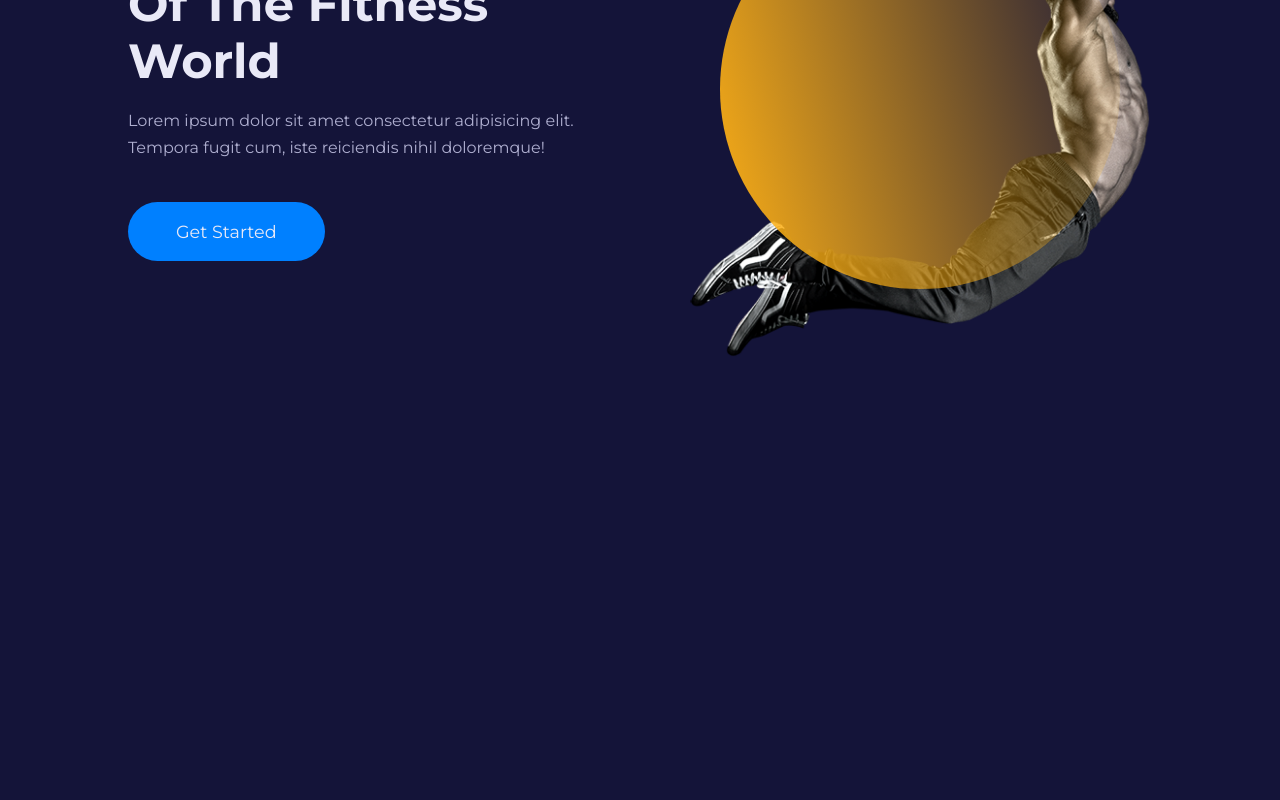
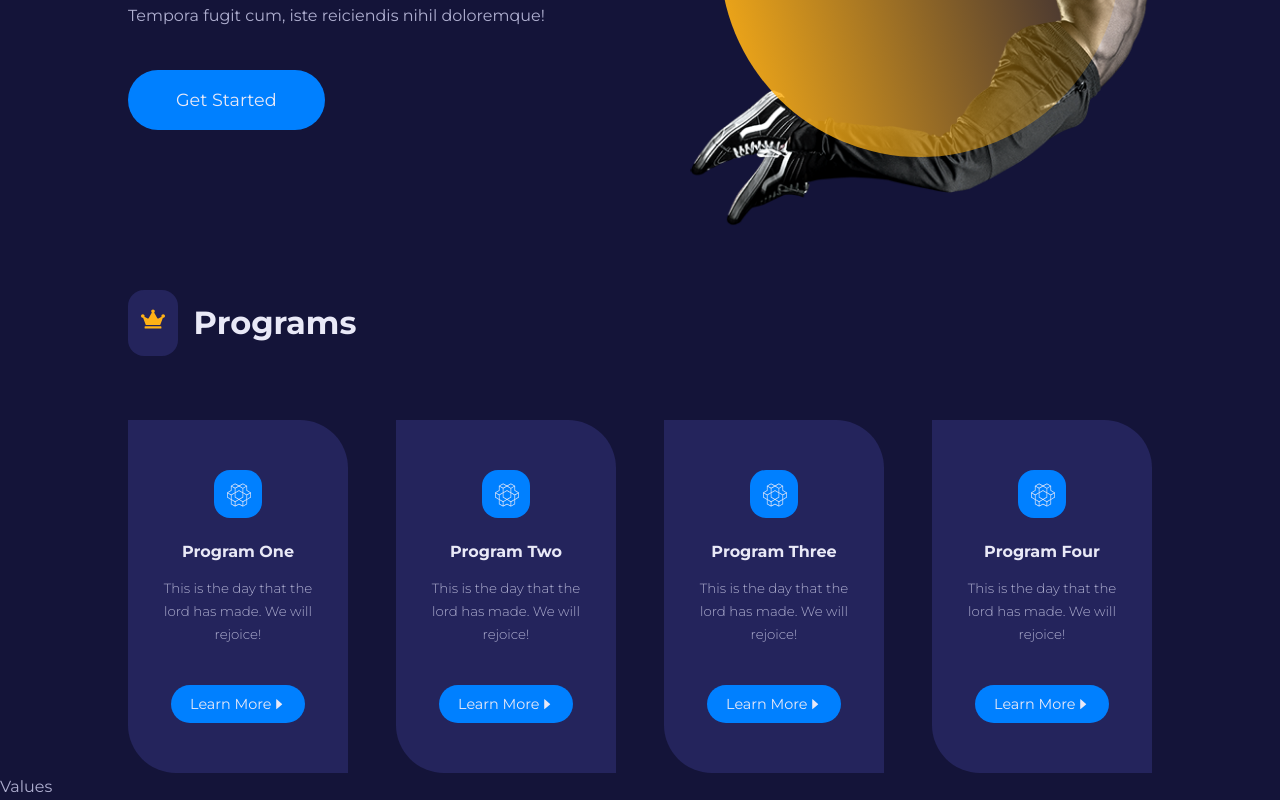
Before and after one commit to Wisdom-Eleeza/reactwebsiteproject, a React (Create React App) app: page / in a window 1280 px wide. Shown: the part 359-1159 px from the top of the page. Before the commit the page ends 848 px from the top, so only its background shows below. Built offline with nearby package versions, Linux system fonts and the light colour scheme; a web font is replaced by a local one.

Commit message:
react website, understanding useState

```diff
--- /dev/null
+++ b/src/UIcomponents/Card.jsx
@@ -0,0 +1,11 @@
+
+
+const Card = ({className, children}) => {
+  return (
+  <article className={`card ${className}`}>
+    {children}
+  </article>
+  )
+};
+
+export default Card;
--- a/src/components/MainHeader.css
+++ b/src/components/MainHeader.css
@@ -1,6 +1,6 @@
 .main__header {
     width: 100vw;
-    height: 100vh;
+    /* height: calc(100vh -3rem); */
     display: grid;
     place-items: center;
     margin-top: 3rem ;
@@ -52,3 +52,28 @@
 .main__header-right:hover .main__header-circle {
     filter: blur(15px);
 }
+
+
+/* ============================= PROGRAMS =========================== */
+.programs {
+    margin-top: 4rem;
+}
+
+.programs__wrapper {
+    display: grid;
+    grid-template-columns: repeat(4, 1fr);
+    gap: 3rem;
+    margin-top: 4rem;
+}
+
+.programs__program a {
+    margin-top: 2.5rem;
+    display: flex;
+    align-items: center;
+    justify-content: center;
+}
+
+.programs__program:hover a {
+    background: var(--color-secondary);
+    color: var(--color-gray-600);
+}
--- a/src/components/Programs.jsx
+++ b/src/components/Programs.jsx
@@ -1,14 +1,34 @@
-import React from 'react'
-import {FaCrown} from 'react-icons/fa'
+import React from "react";
+import { FaCrown } from "react-icons/fa";
+import SectionHead from "./SectionHead";
+import { programs } from "../data";
+import Card from "../UIcomponents/Card";
+import { Link } from "react-router-dom";
+import { AiFillCaretRight } from "react-icons/ai";
 
 const Programs = () => {
   return (
     <section className="programs">
-        <div className="container programs__container">
+      <div className="container programs__container">
+        <SectionHead icon={<FaCrown />} title="Programs" />
+        <div className="programs__wrapper">
+          {programs.map(({ id, icon, title, info, path }) => {
+            return (
+              <Card className="programs__program" key={id}>
+                <span>{icon}</span>
+                <h4>{title}</h4>
+                <small>{info}</small>
+                <Link to={path} className="btn sm">
+                  Learn More
+                  <AiFillCaretRight />
+                </Link>
+              </Card>
+            );
+          })}
+        </div>
+      </div>
+    </section>
+  );
+};
 
-        </div>
-    </section>
-  )
-}
-
-export default Programs
+export default Programs;
--- a/src/components/SectionHead.jsx
+++ b/src/components/SectionHead.jsx
@@ -0,0 +1,11 @@
+//icon, title, className are props (destructuring)
+const SectionHead = ({icon, title, className}) => {
+  return (
+      <div className={`section__head ${className}`}>
+        <span>{icon}</span>
+        <h2>{title}</h2>
+      </div>
+  );
+};
+
+export default SectionHead;
--- /dev/null
+++ b/src/components/Values.jsx
@@ -0,0 +1,9 @@
+
+
+const Values = () => {
+  return (
+    <div>Values</div>
+  )
+}
+
+export default Values
--- a/src/index.css
+++ b/src/index.css
@@ -38,7 +38,7 @@
     font-family: Montserrat, sans-serif;
     color: var(--color-gray-200);
     line-height: 1.7;
-    overflow: hidden;
+    overflow-x: hidden;
     background: var(--color-gray-600);
 }
 
@@ -108,3 +108,77 @@
 .btn.sm:hover {
     background: var(--color-gray-100);
 }
+
+
+
+
+
+
+
+
+
+
+section {
+    margin-top: 10rem ;
+}
+
+.section__head {
+    display: flex;
+    align-items: center;
+    gap: 1rem;
+}
+
+.section__head span {
+    background: var(--color-gray-500);
+    padding: 0.8rem;
+    border-radius: 1rem;
+    color: var(--color-secondary);
+    font-size: 1.5rem;
+}
+
+
+
+
+
+
+
+.card {
+    background: var(--color-gray-500);
+    border: 2px solid transparent;
+    text-align: center;
+    padding: 3rem 2rem;
+    border-radius: 0 3rem 0 3rem;
+    transition: var(--transition);
+}
+
+.card:hover {
+    background: transparent;
+    border-color: var(--color-gray-400);
+    cursor: default;
+}
+
+.card span {
+    width: 3rem;
+    height: 3rem;
+    background: var(--color-primary);
+    color: var(--color-gray-100);
+    font-size: 1.5rem;
+    padding: 0.8rem;
+    display: grid;
+    place-items: center;
+    margin-bottom: 1.5rem;
+    margin-inline: auto;
+    border-radius: 1rem;
+    transition: var(--transition);
+}
+
+.card:hover span {
+    background: var(--color-secondary);
+    color: var(--color-gray-600);
+}
+
+.card small {
+    margin-top: 1rem;
+    display: block;
+    font-weight: 300;
+}
--- a/src/pages/home/Home.jsx
+++ b/src/pages/home/Home.jsx
@@ -2,12 +2,14 @@
 import MainHeader from '../../components/MainHeader'
 import Programs from '../../components/Programs'
 import './home.css'
+import Values from '../../components/Values'
 
 const Home = () => {
   return (
     <>
     <MainHeader />
     <Programs />
+    <Values />
     </>
   )
 }
```
